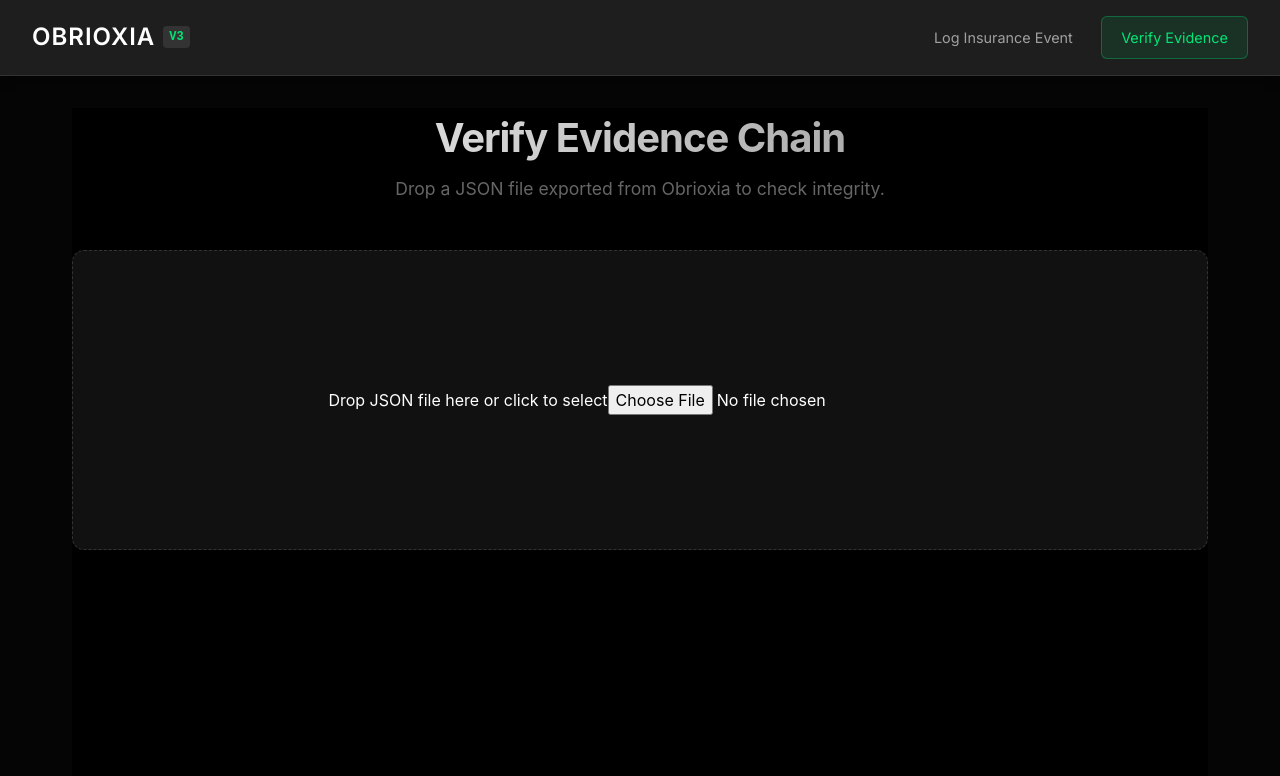
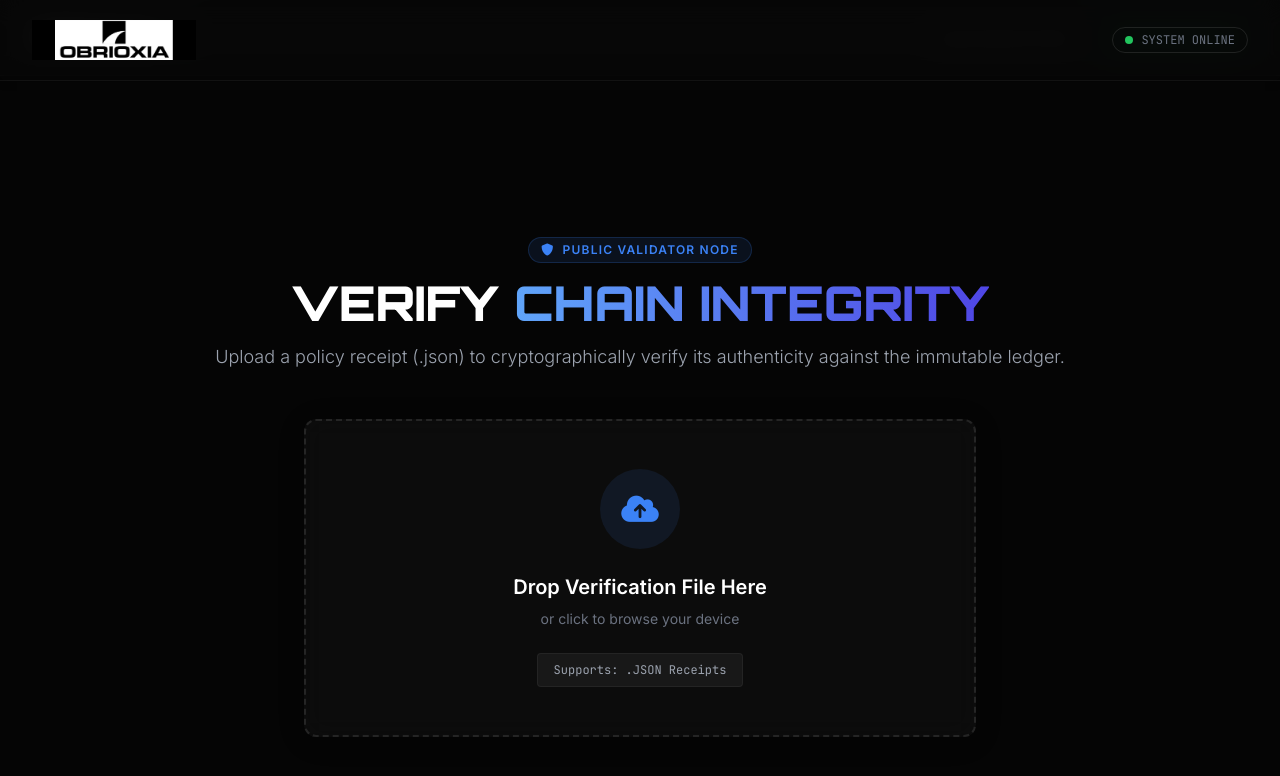
Before and after one commit to obrioxia/obrioxia_frontend, an Angular app: page /verify in a window 1280 px wide. Shown: the top 776 px of the page. Built offline with nearby package versions, Linux system fonts and the light colour scheme.

Commit message:
Complete Visual Overhaul: Elite Design + Logo

```diff
--- a/src/app/public-verify/public-verify.component.html
+++ b/src/app/public-verify/public-verify.component.html
@@ -1,81 +1,92 @@
-<div class="verify-container">
+<nav class="fixed w-full z-50 bg-[#050505]/90 backdrop-blur-md border-b border-white/5 top-0 left-0">
+    <div class="max-w-7xl mx-auto px-4 sm:px-6 lg:px-8">
+        <div class="flex items-center justify-between h-20">
+            <div class="flex-shrink-0 flex items-center gap-3">
+                <img src="assets/logo.png" alt="Obrioxia" class="h-10 logo-invert">
+            </div>
+            <div class="hidden md:flex items-center gap-2 text-xs font-mono text-gray-500 border border-white/10 px-3 py-1 rounded-full">
+                <div class="w-2 h-2 rounded-full bg-green-500 animate-pulse"></div>
+                SYSTEM ONLINE
+            </div>
+        </div>
+    </div>
+</nav>
 
-  <!-- Header -->
-  <div class="header">
-    <h1>Verify Evidence Chain</h1>
-    <p>Drop a JSON file exported from Obrioxia to check integrity.</p>
+<div class="min-h-screen bg-[#050505] text-white font-sans pt-32 pb-20 px-4">
+
+    <div class="max-w-4xl mx-auto text-center mb-12">
+        <div class="inline-flex items-center gap-2 px-3 py-1 rounded-full bg-blue-500/10 border border-blue-500/20 text-blue-500 text-xs font-bold tracking-widest uppercase mb-4">
+            <i class="fas fa-shield-alt"></i> Public Validator Node
+        </div>
+        <h1 class="text-4xl md:text-5xl font-[Orbitron] font-black mb-4">
+            VERIFY <span class="text-transparent bg-clip-text bg-gradient-to-r from-blue-400 to-indigo-600">CHAIN INTEGRITY</span>
+        </h1>
+        <p class="text-gray-400 text-lg font-light">
+            Upload a policy receipt (.json) to cryptographically verify its authenticity against the immutable ledger.
+        </p>
     </div>
 
-  <!-- Drop Zone -->
-  <div
-    class="drop-zone"
-    [class.dragging]="isDragging()"
+    <div class="max-w-2xl mx-auto">
+
+        <div *ngIf="!results && !isLoading"
              (dragover)="onDragOver($event)"
              (dragleave)="onDragLeave($event)"
              (drop)="onDrop($event)"
-  >
-    <p *ngIf="!fileName()">Drop JSON file here or click to select</p>
-    <p *ngIf="fileName()">File: {{ fileName() }}</p>
-    <input type="file" accept=".json" (change)="onFileSelected($event)">
+             [class.border-blue-500]="isDragging"
+             [class.bg-blue-500-10]="isDragging"
+             class="glass-panel border-2 border-dashed border-white/10 rounded-xl p-12 text-center transition-all duration-300 hover:border-blue-500/50 hover:bg-white/5 relative group cursor-pointer">
+
+            <input type="file" (change)="onFileSelected($event)" class="absolute inset-0 w-full h-full opacity-0 cursor-pointer z-10" accept=".json">
+
+            <div class="w-20 h-20 bg-blue-500/10 rounded-full flex items-center justify-center mx-auto mb-6 text-blue-500 text-3xl group-hover:scale-110 transition-transform duration-300">
+                <i class="fas fa-cloud-upload-alt"></i>
             </div>
 
-  <!-- Status -->
-  <div *ngIf="isProcessing()" class="loading">
-    Processing file...
+            <h3 class="text-xl font-bold text-white mb-2">Drop Verification File Here</h3>
+            <p class="text-gray-500 text-sm mb-6">or click to browse your device</p>
+
+            <div class="inline-block bg-white/5 px-4 py-2 rounded text-xs font-mono text-gray-400 border border-white/5">
+                Supports: .JSON Receipts
+            </div>
         </div>
 
-  <!-- Result Section -->
-  <div *ngIf="verificationResult()" [class]="resultClass">
-
-    <!-- VALID RESULT -->
-    <div *ngIf="verificationResult()?.valid">
-      <h2 class="valid-title">INTEGRITY VERIFIED</h2>
-      <p class="valid-sub">All {{ verificationResult()?.count }} blocks are valid and untampered.</p>
+        <div *ngIf="isLoading" class="text-center py-20 animate-pulse">
+            <div class="w-16 h-16 border-4 border-blue-500 border-t-transparent rounded-full animate-spin mx-auto mb-6"></div>
+            <h3 class="text-xl font-[Orbitron] font-bold">Verifying Hash...</h3>
+            <p class="text-gray-500 text-sm">Querying distributed ledger</p>
         </div>
 
-    <!-- INVALID RESULT -->
-    <div *ngIf="!verificationResult()?.valid && !verificationResult()?.isEmpty">
-      <h2 class="invalid-title">CHAIN BROKEN</h2>
-      <p class="invalid-sub">{{ verificationResult()?.error }}</p>
+        <div *ngIf="results" class="space-y-4">
+            <div *ngFor="let res of results"
+                 [class.border-green-500]="res.valid"
+                 [class.border-red-500]="!res.valid"
+                 class="glass-panel border-l-4 p-6 rounded-lg flex items-center justify-between animate-[fadeIn_0.5s_ease-out]">
+
+                <div>
+                    <div class="text-xs uppercase tracking-widest mb-1"
+                         [class.text-green-500]="res.valid"
+                         [class.text-red-500]="!res.valid">
+                        {{ res.valid ? 'Cryptographically Verified' : 'Integrity Failure' }}
+                    </div>
+                    <div class="text-white font-mono text-sm">Sequence #{{ res.sequence }}</div>
+                    <div class="text-gray-500 text-xs">{{ res.timestamp | date:'medium' }}</div>
                 </div>
 
-    <!-- EMPTY FILE -->
-    <div *ngIf="verificationResult()?.isEmpty">
-      <h2 class="invalid-title">INVALID FILE</h2>
-      <p class="invalid-sub">{{ verificationResult()?.error }}</p>
+                <div class="text-3xl" [class.text-green-500]="res.valid" [class.text-red-500]="!res.valid">
+                    <i class="fas" [class.fa-check-circle]="res.valid" [class.fa-times-circle]="!res.valid"></i>
+                </div>
             </div>
 
+            <button (click)="reset()" class="w-full mt-6 bg-white/10 hover:bg-white/20 text-white font-bold py-3 px-6 rounded-sm transition-colors">
+                Verify Another File
+            </button>
         </div>
 
-  <!-- Chain Preview -->
-  <div class="chain-preview" *ngIf="chainData().length > 0">
-    <h3>Chain Preview</h3>
-
-    <div class="chain-item" *ngFor="let block of chainData()">
-
-      <div class="seq">#{{ block.sequence }}</div>
-
-      <div class="details">
-        <div class="type">{{ block.event_type }}</div>
-        <div class="actor">{{ block.actor_id }}</div>
-        <div class="time">{{ block.timestamp | date:'medium' }}</div>
-
-        <div class="hash-block">
-          <span class="label">Chain Hash:</span>
-          <span class="hash" [title]="block.chain_hash">
-            {{ block.chain_hash | slice:0:12 }}...
-          </span>
-        </div>
-
-        <div class="hash-block">
-          <span class="label">Prev Hash:</span>
-          <span class="hash" [title]="block.prev_chain_hash">
-            {{ block.prev_chain_hash | slice:0:12 }}...
-          </span>
-        </div>
+        <div *ngIf="errorMessage" class="mt-6 glass-panel border-l-4 border-red-500 p-4 rounded text-center">
+            <p class="text-red-400 font-bold"><i class="fas fa-exclamation-triangle mr-2"></i> Error</p>
+            <p class="text-gray-400 text-sm">{{ errorMessage }}</p>
+            <button (click)="reset()" class="text-xs underline text-white mt-2">Try Again</button>
         </div>
 
     </div>
 </div>
-
-</div>
--- a/src/app/public-verify/public-verify.component.ts
+++ b/src/app/public-verify/public-verify.component.ts
@@ -1,136 +1,102 @@
-import { Component, signal, inject } from '@angular/core';
+import { Component } from '@angular/core';
 import { CommonModule } from '@angular/common';
-import { HttpClient, HttpErrorResponse } from '@angular/common/http';
-import { PublicVerifyService } from './public-verify.service';
-import { LogEntry } from './public-verify.service';
+import { FormsModule } from '@angular/forms';
 
 @Component({
   selector: 'app-public-verify',
   standalone: true,
-  imports: [CommonModule],
+  imports: [CommonModule, FormsModule],
   templateUrl: './public-verify.component.html',
   styleUrls: ['./public-verify.component.css']
 })
 export class PublicVerifyComponent {
-  private service = inject(PublicVerifyService);
-  private http = inject(HttpClient);
 
-  isDragging = signal(false);
-  isProcessing = signal(false);
-  verificationResult = signal<{ valid: boolean; count: number; error?: string; isEmpty?: boolean } | null>(null);
-  chainData = signal<LogEntry[]>([]);
-  fileName = signal<string>('');
+  private readonly API_URL = "https://obrioxia-backend-pkrp.onrender.com";
 
-  private readonly API_URL =
-    'https://obrioxia-backend-pkrp.onrender.com/api';
+  // State
+  isLoading = false;
+  results: any[] | null = null;
+  errorMessage = '';
+  isDragging = false;
+
+  // --- FILE HANDLING ---
 
   onDragOver(event: DragEvent) {
     event.preventDefault();
     event.stopPropagation();
-    this.isDragging.set(true);
+    this.isDragging = true;
   }
 
   onDragLeave(event: DragEvent) {
     event.preventDefault();
     event.stopPropagation();
-    this.isDragging.set(false);
+    this.isDragging = false;
   }
 
   onDrop(event: DragEvent) {
     event.preventDefault();
     event.stopPropagation();
-    this.isDragging.set(false);
-    if (event.dataTransfer?.files && event.dataTransfer.files.length > 0) {
-      this.processFile(event.dataTransfer.files[0]);
+    this.isDragging = false;
+
+    const files = event.dataTransfer?.files;
+    if (files && files.length > 0) {
+      this.processFile(files[0]);
     }
   }
 
-  onFileSelected(event: Event) {
-    const input = event.target as HTMLInputElement;
-    if (input.files && input.files.length > 0) {
-      this.processFile(input.files[0]);
+  onFileSelected(event: any) {
+    const file = event.target.files[0];
+    if (file) {
+      this.processFile(file);
     }
   }
 
-  private processFile(file: File) {
-    if (file.type !== 'application/json' && !file.name.toLowerCase().endsWith('.json')) {
-      alert('Only .json files are supported.');
-      return;
-    }
+  // Read the JSON file and send to Backend
+  processFile(file: File) {
+    const reader = new FileReader();
 
-    this.fileName.set(file.name);
-    this.isProcessing.set(true);
-    this.verificationResult.set(null);
-
-    const reader = new FileReader();
-    reader.onload = (e) => {
+    reader.onload = async (e: any) => {
       try {
-        const text = e.target?.result as string;
-        if (!text.trim()) throw new Error('File is empty');
-
-        const jsonContent = JSON.parse(text);
-        let logsToSend: any[] = [];
-
-        if (Array.isArray(jsonContent)) {
-            logsToSend = jsonContent;
-        } else if (jsonContent.logs && Array.isArray(jsonContent.logs)) {
-            logsToSend = jsonContent.logs;
-        } else {
-            const fallback = Object.values(jsonContent).find(v => Array.isArray(v));
-            if (fallback) logsToSend = fallback as any[];
-            else throw new Error("Could not find a list of logs in this JSON file.");
-        }
-
-        this.verifyWithBackend(logsToSend);
-
-      } catch (err: any) {
-        this.isProcessing.set(false);
-        this.verificationResult.set({
-            valid: false,
-            count: 0,
-            error: err.message || 'Invalid JSON',
-            isEmpty: true
-        });
+        const jsonContent = JSON.parse(e.target.result);
+        await this.verifyChain(jsonContent);
+      } catch (err) {
+        this.errorMessage = "Invalid JSON file. Please upload a valid Obrioxia receipt.";
       }
     };
 
     reader.readAsText(file);
   }
 
-  private verifyWithBackend(logs: any[]) {
-    const url = `${this.API_URL}/verify`;
+  // --- API LOGIC ---
+  async verifyChain(data: any) {
+    this.isLoading = true;
+    this.errorMessage = '';
+    this.results = null;
 
-    this.http.post<any>(url, { logs }).subscribe({
-      next: (res) => {
-        this.isProcessing.set(false);
-        if (res.valid) {
-          this.verificationResult.set({
-            valid: true,
-            count: res.checked || logs.length
-          });
-        } else {
-          this.verificationResult.set({
-            valid: false,
-            count: res.checked || 0,
-            error: res.error || 'Broken Chain Detected'
-          });
-        }
-      },
-      error: (err: HttpErrorResponse) => {
-        this.isProcessing.set(false);
-        this.verificationResult.set({
-          valid: false,
-          count: 0,
-          error: err.error?.detail || err.message || 'Server Error'
-        });
-      }
-    });
+    // Ensure data is an array
+    const payload = Array.isArray(data) ? data : [data];
+
+    try {
+      const response = await fetch(`${this.API_URL}/api/verify`, {
+        method: 'POST',
+        headers: { 'Content-Type': 'application/json' },
+        body: JSON.stringify(payload)
+      });
+
+      if (!response.ok) throw new Error("Verification Server Error");
+
+      this.results = await response.json();
+
+    } catch (error) {
+      console.error(error);
+      this.errorMessage = "Could not connect to the Audit Node.";
+    } finally {
+      this.isLoading = false;
+    }
   }
 
-  get resultClass() {
-    const res = this.verificationResult();
-    if (!res) return '';
-    if (res.isEmpty) return 'empty-result';
-    return res.valid ? 'valid-result' : 'invalid-result';
+  reset() {
+    this.results = null;
+    this.errorMessage = '';
   }
 }
--- a/src/app/submit/submit.component.html
+++ b/src/app/submit/submit.component.html
@@ -1,4 +1,19 @@
-<div class="min-h-screen bg-[#050505] text-white font-sans pt-12 pb-20 px-4">
+<nav class="fixed w-full z-50 bg-[#050505]/90 backdrop-blur-md border-b border-white/5 top-0 left-0">
+    <div class="max-w-7xl mx-auto px-4 sm:px-6 lg:px-8">
+        <div class="flex items-center justify-between h-20">
+            <div class="flex-shrink-0 flex items-center gap-3">
+                <img src="assets/logo.png" alt="Obrioxia" class="h-10 logo-invert">
+            </div>
+
+            <div class="hidden md:flex items-center gap-2 text-xs font-mono text-gray-500 border border-white/10 px-3 py-1 rounded-full">
+                <div class="w-2 h-2 rounded-full bg-green-500 animate-pulse"></div>
+                SYSTEM ONLINE
+            </div>
+        </div>
+    </div>
+</nav>
+
+<div class="min-h-screen bg-[#050505] text-white font-sans pt-28 pb-20 px-4">
 
     <div class="max-w-7xl mx-auto mb-12 text-center md:text-left">
         <div class="inline-flex items-center gap-2 px-3 py-1 rounded-full bg-blue-500/10 border border-blue-500/20 text-blue-500 text-xs font-bold tracking-widest uppercase mb-4">
```
Also changed, not shown: src/assets/logo.png (added). Lines whose indentation alone changed are shown as unchanged.
